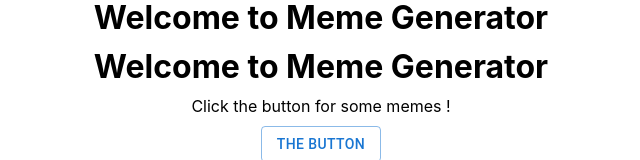
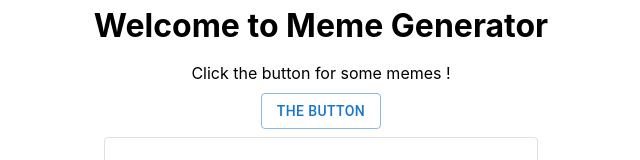
Before and after one commit to ssamilg/meme-generator, a Next.js app: page / in a window 1280 px wide. Shown: the top 160 px of the page, without its empty margins (319-959 px from the left). Built offline with nearby package versions, Linux system fonts and the light colour scheme.

Commit message:
unnecessary divs and classes removed

```diff
--- a/pages/index.js
+++ b/pages/index.js
@@ -5,15 +5,8 @@ export default function Home() {
 
 
   return (
-    <div className={styles.container}>
-      <main className={styles.main}>
-        <h1 className={styles.title}>
-          Welcome to Meme Generator
-        </h1>
-
-        <MgCardContainer/>
-
-      </main>
-    </div>
+    <main className={styles.main}>
+      <MgCardContainer/>
+    </main>
   )
 }
--- a/styles/Home.module.css
+++ b/styles/Home.module.css
@@ -1,7 +1,3 @@
-.container {
-  padding: 4px;
-}
-
 .main {
   min-height: 100vh;
   padding: 8px 0;
@@ -150,3 +146,13 @@
   flex: 1;
   justify-content: flex-end;
 }
+
+.mgHeader {
+  flex: 1;
+  padding: 8px 0 0 0;
+  display: flex;
+  flex-wrap: wrap;
+  flex-direction: row;
+  align-items: center;
+  justify-content: center;
+}
```
